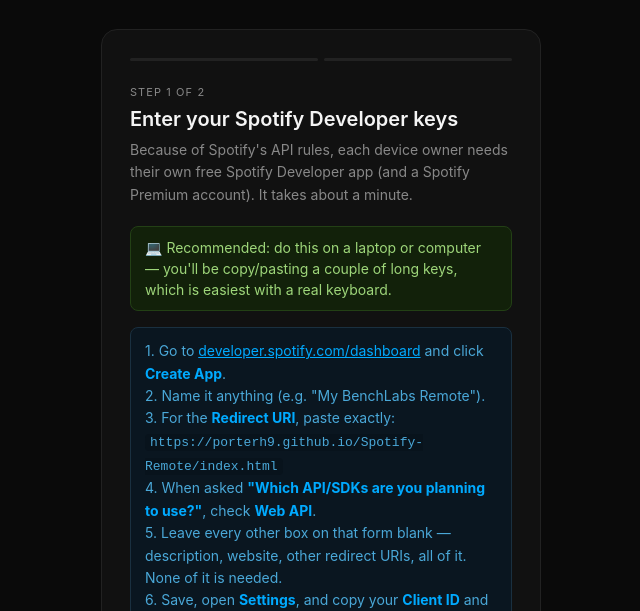
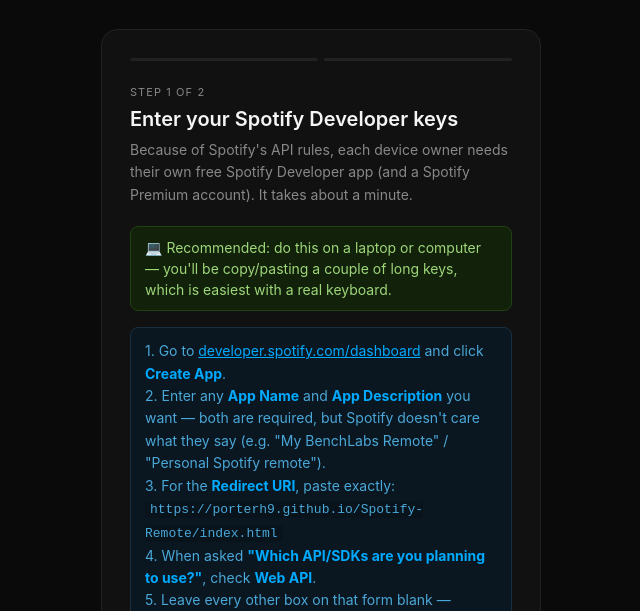
Before and after one commit to Porterh9/Spotify-Remote, a plain HTML site: page index.html in a window 1280 px wide. Shown: the part 188-799 px from the top of the page, without its empty margins (319-959 px from the left). Drawn offline with Linux system fonts and the light colour scheme.

Commit message:
Update index.html

```diff
--- a/index.html
+++ b/index.html
@@ -260,13 +260,15 @@
         1. Go to
         <a href="https://developer.spotify.com/dashboard" target="_blank" rel="noopener">developer.spotify.com/dashboard</a>
         and click <strong>Create App</strong>.<br>
-        2. Name it anything (e.g. "My BenchLabs Remote").<br>
+        2. Enter any <strong>App Name</strong> and <strong>App Description</strong>
+        you want — both are required, but Spotify doesn't care what they say
+        (e.g. "My BenchLabs Remote" / "Personal Spotify remote").<br>
         3. For the <strong>Redirect URI</strong>, paste exactly:<br>
         <code>https://porterh9.github.io/Spotify-Remote/index.html</code><br>
         4. When asked <strong>"Which API/SDKs are you planning to use?"</strong>,
         check <strong>Web API</strong>.<br>
-        5. Leave every other box on that form blank — description,
-        website, other redirect URIs, all of it. None of it is needed.<br>
+        5. Leave every other box on that form blank — website, other
+        redirect URIs, all of it. None of it is needed.<br>
         6. Save, open <strong>Settings</strong>, and copy your
         <strong>Client ID</strong> and <strong>Client Secret</strong> below.
       </div>
```
